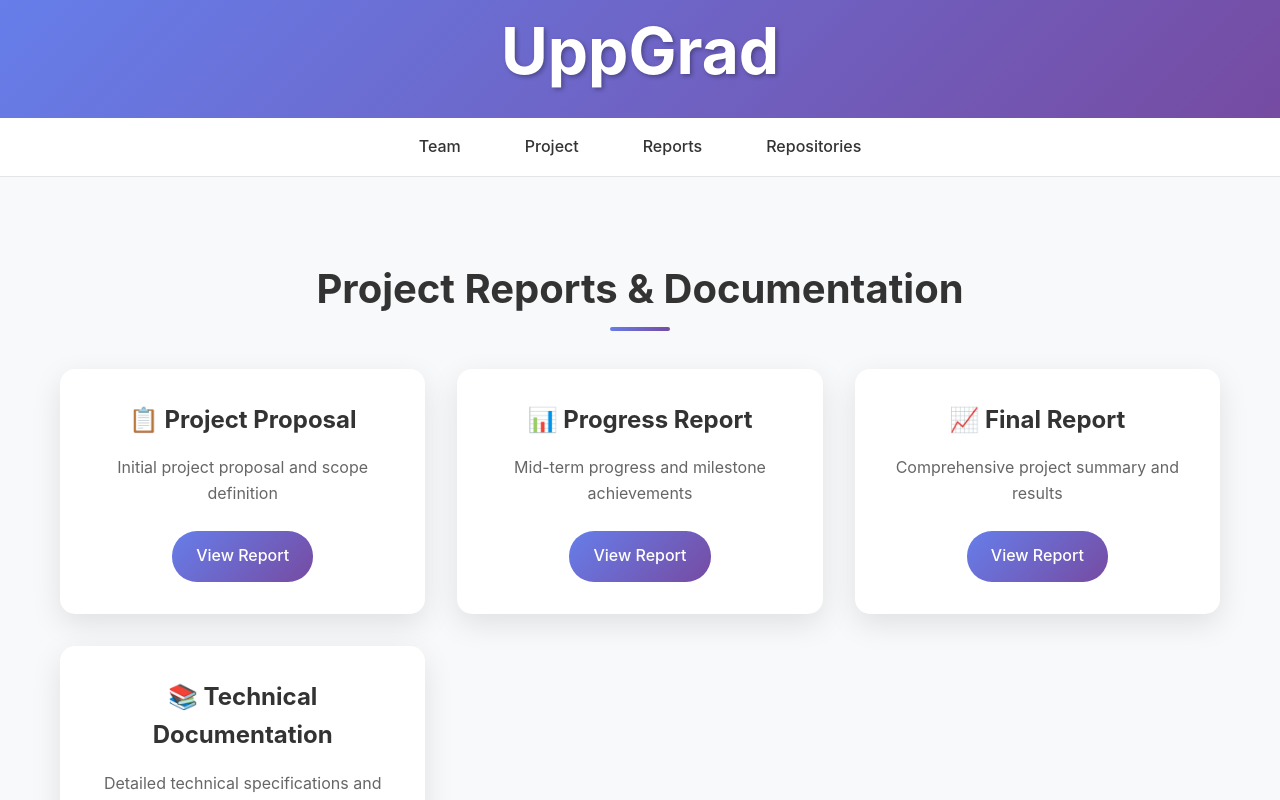
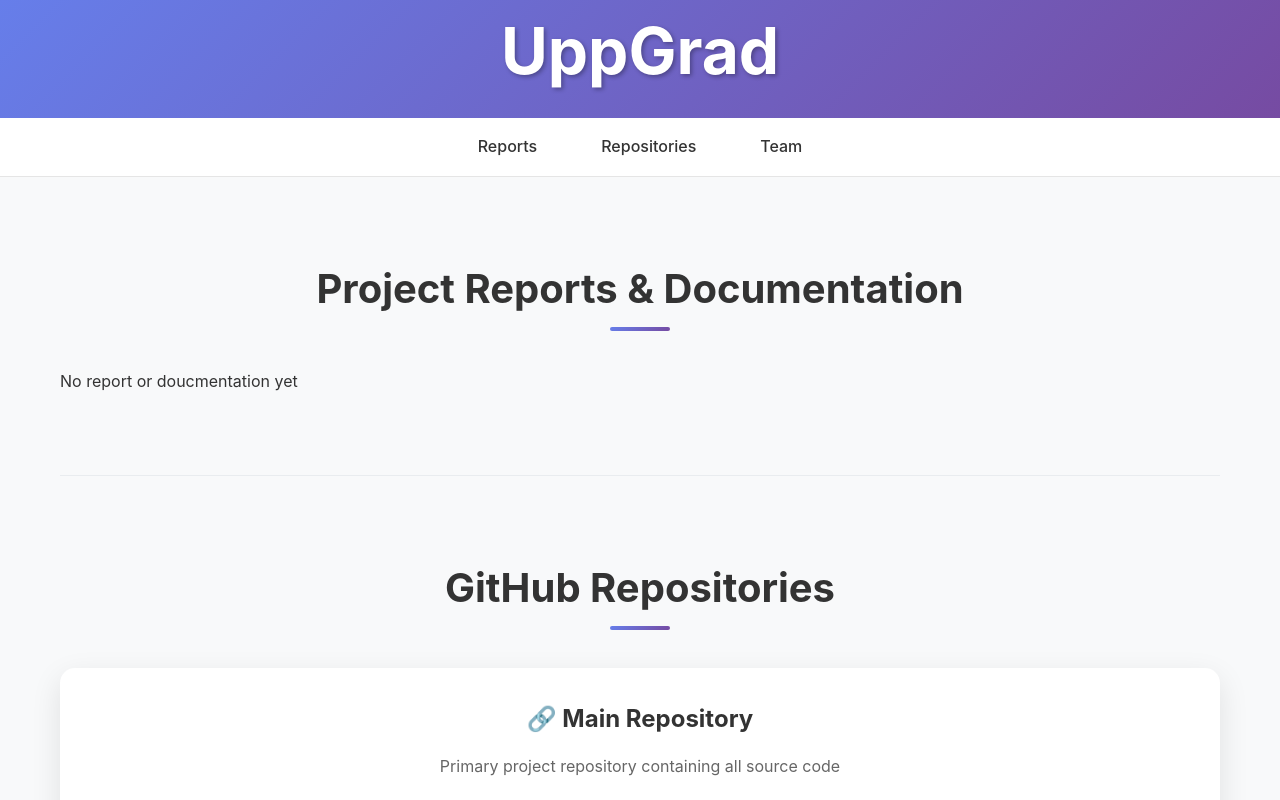
Before and after one commit to uppGrad/uppgrad.github.io, a React (Vite) app: page / in a window 1280 px wide. Shown: the top 800 px of the page. Built offline with nearby package versions, Linux system fonts and the light colour scheme.

Commit message:
comment out report cards

```diff
--- a/src/App.tsx
+++ b/src/App.tsx
@@ -14,10 +14,10 @@
       <nav className="nav">
         <div className="container">
           <ul className="nav-list">
-            <li><a href="#team">Team</a></li>
-            <li><a href="#project">Project</a></li>
+            {/* <li><a href="#project">Project</a></li> */}
             <li><a href="#reports">Reports</a></li>
             <li><a href="#repositories">Repositories</a></li>
+            <li><a href="#team">Team</a></li>
           </ul>
         </div>
       </nav>
@@ -54,7 +54,8 @@
           {/* Reports Section */}
           <section id="reports" className="section">
             <h2>Project Reports & Documentation</h2>
-            <div className="reports-grid">
+            <p>No report or doucmentation yet</p>
+            {/* <div className="reports-grid">
               <div className="report-card">
                 <h3>📋 Project Proposal</h3>
                 <p>Initial project proposal and scope definition</p>
@@ -75,7 +76,7 @@
                 <p>Detailed technical specifications and API docs</p>
                 <a href="#" className="btn">View Documentation</a>
               </div>
-            </div>
+            </div> */}
           </section>
 
           {/* Repositories Section */}
```
